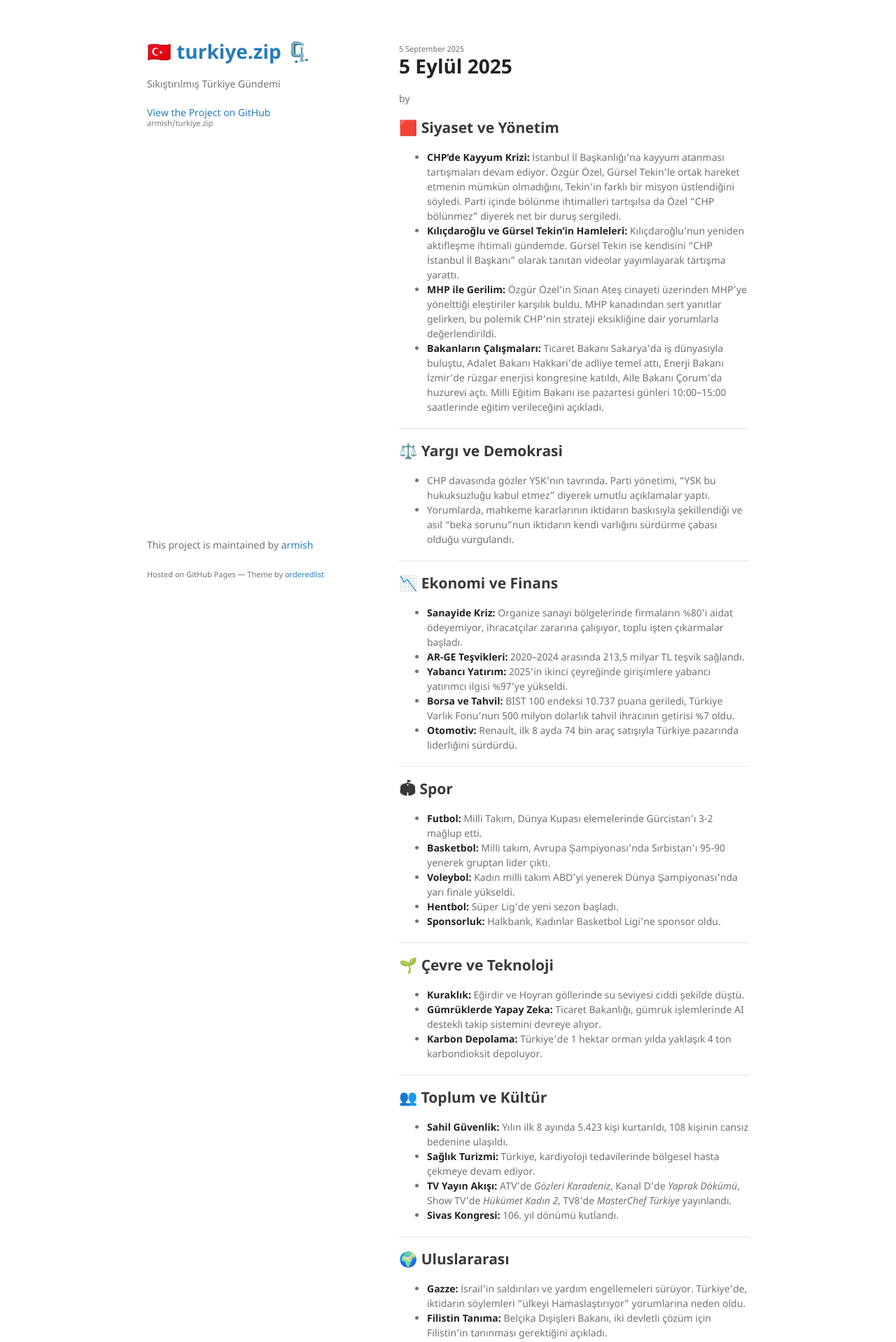
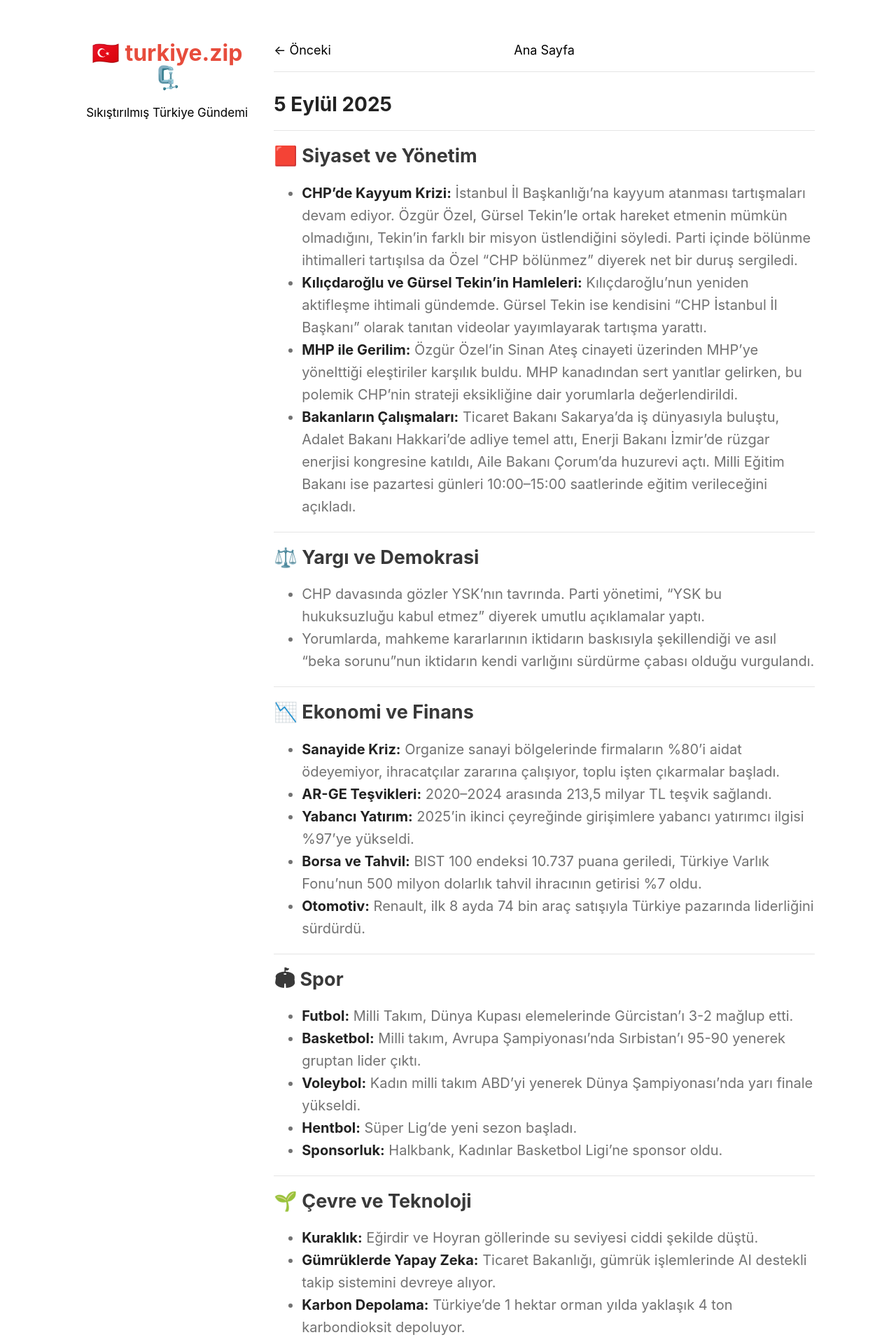
Before and after one commit to armish/turkiye.zip, a Jekyll site: the page built from _posts/2025-09-05-turkiye-gundemi.md, in a window 1280 px wide. Shown: the top 1918 px of the page at 70% size. Built offline with Jekyll 4.4.1, drawn with Linux system fonts in a browser that asks for light colours.

Commit message:
Make the site more readable and easier to navitage

```diff
--- a/_layouts/default.html
+++ b/_layouts/default.html
@@ -22,22 +22,6 @@
         {% endif %}
 
         <p>{{ site.description | default: site.github.project_tagline }}</p>
-
-        {% if site.github.is_project_page %}
-        <p class="view"><a href="{{ site.github.repository_url }}">View the Project on GitHub <small>{{ site.github.repository_nwo }}</small></a></p>
-        {% endif %}
-
-        {% if site.github.is_user_page %}
-        <p class="view"><a href="{{ site.github.owner_url }}">View My GitHub Profile</a></p>
-        {% endif %}
-
-        {% if site.show_downloads %}
-        <ul class="downloads">
-          <li><a href="{{ site.github.zip_url }}">Download <strong>ZIP File</strong></a></li>
-          <li><a href="{{ site.github.tar_url }}">Download <strong>TAR Ball</strong></a></li>
-          <li><a href="{{ site.github.repository_url }}">View On <strong>GitHub</strong></a></li>
-        </ul>
-        {% endif %}
       </header>
       <section>
 
@@ -45,10 +29,6 @@
 
       </section>
       <footer>
-        {% if site.github.is_project_page %}
-        <p>This project is maintained by <a href="{{ site.github.owner_url }}">{{ site.github.owner_name }}</a></p>
-        {% endif %}
-        <p><small>Hosted on GitHub Pages &mdash; Theme by <a href="https://github.com/orderedlist">orderedlist</a></small></p>
       </footer>
     </div>
     <script src="{{ "/assets/js/scale.fix.js" | relative_url }}"></script>
--- a/_layouts/post.html
+++ b/_layouts/post.html
@@ -2,13 +2,30 @@
 layout: default
 ---
 
-<small>{{ page.date | date: "%-d %B %Y" }}</small>
+<div class="post-navigation">
+  <div class="nav-previous">
+    {% if page.previous %}
+      <a href="{{ page.previous.url }}" title="{{ page.previous.title }}">← Önceki</a>
+    {% endif %}
+  </div>
+  <div class="nav-home">
+    <a href="/" class="back-home">Ana Sayfa</a>
+  </div>
+  <div class="nav-next">
+    {% if page.next %}
+      <a href="{{ page.next.url }}" title="{{ page.next.title }}">Sonraki →</a>
+    {% endif %}
+  </div>
+</div>
+
 <h1>{{ page.title }}</h1>
 
-<p class="view">by {{ page.author | default: site.author }}</p>
+<hr>
 
 {{content}}
 
-{% if page.tags %}
-  <small>tags: <em>{{ page.tags | join: "</em> - <em>" }}</em></small>
-{% endif %}
+<div class="post-footer">
+  <button onclick="window.scrollTo({top: 0, behavior: 'smooth'})" class="scroll-to-top">
+    ↑ Yukarı
+  </button>
+</div>
--- a/assets/css/style.scss
+++ b/assets/css/style.scss
@@ -2,3 +2,215 @@
 ---
 
 @import "jekyll-theme-minimal";
+
+/* Custom CSS starts here */
+
+/* Responsive wrapper - scales with screen size */
+.wrapper {
+  width: 90%;
+  max-width: 1200px;
+  margin: 0 auto;
+}
+
+/* Increase base font size */
+body {
+  font-family: -apple-system, BlinkMacSystemFont, "Segoe UI", Roboto, Helvetica, Arial, sans-serif;
+  font-size: 18px; /* Increased from 16px to 18px (+2 more) */
+  line-height: 1.6;
+}
+
+/* Adjust layout proportions - narrower header, wider section */
+header {
+  width: 245px; /* Custom width for better balance */
+  float: left;
+  position: fixed;
+  -webkit-font-smoothing: subpixel-antialiased;
+  text-align: center; /* Center header content */
+
+  h1 {
+    font-size: 32px;
+  }
+
+  p {
+    font-size: 17px;
+    color: black;
+  }
+}
+
+section {
+  width: calc(100% - 275px); /* Adjusted for 245px header + 30px gap */
+  float: right;
+  padding-bottom: 50px;
+
+  h1, h2, h3 {
+    line-height: 1.2;
+  }
+
+  p, ul, ol, table, pre, dl {
+    font-size: 18px; /* Matching body font size */
+  }
+}
+
+/* Custom link colors */
+a {
+  color: #e74c3c;
+
+  &:hover {
+    color: #c0392b;
+  }
+}
+
+/* Custom post styling */
+.post-meta {
+  color: #666;
+  font-size: 14px;
+  margin-bottom: 20px;
+}
+
+/* Post list styling */
+ul li {
+  font-size: 20px;
+}
+
+/* Post navigation elements */
+.post-navigation {
+  display: flex;
+  justify-content: space-between;
+  align-items: center;
+  margin-bottom: 30px;
+  padding-bottom: 15px;
+  border-bottom: 1px solid #e5e5e5;
+
+  .nav-previous, .nav-home, .nav-next {
+    flex: 1;
+  }
+
+  .nav-previous {
+    text-align: left;
+  }
+
+  .nav-home {
+    text-align: center;
+  }
+
+  .nav-next {
+    text-align: right;
+  }
+
+  a {
+    font-size: 18px;
+    color: black;
+    text-decoration: none;
+
+    &:hover {
+      text-decoration: underline;
+    }
+  }
+}
+
+.back-home {
+  font-size: 18px;
+  color: black;
+  text-decoration: none;
+
+  &:hover {
+    text-decoration: underline;
+  }
+}
+
+.post-footer {
+  margin-top: 50px;
+  padding-top: 20px;
+  border-top: 1px solid #e5e5e5;
+  text-align: center;
+}
+
+.scroll-to-top {
+  background-color: #267CB9;
+  color: white;
+  border: none;
+  padding: 10px 20px;
+  border-radius: 5px;
+  font-size: 14px;
+  cursor: pointer;
+  transition: background-color 0.3s ease;
+
+  &:hover {
+    background-color: #1e5a8a;
+  }
+
+  &:active {
+    transform: translateY(1px);
+  }
+}
+
+/* Responsive breakpoints */
+@media print, screen and (max-width: 960px) {
+  .wrapper {
+    width: auto;
+    margin: 0;
+  }
+
+  header, section, footer {
+    float: none;
+    position: static;
+    width: auto;
+  }
+
+  header {
+    padding-right: 320px;
+  }
+
+  section {
+    border: 1px solid #e5e5e5;
+    border-width: 1px 0;
+    padding: 20px 0;
+    margin: 0 0 20px;
+  }
+
+  header a small {
+    display: inline;
+  }
+
+  header ul {
+    position: absolute;
+    right: 50px;
+    top: 52px;
+  }
+}
+
+@media print, screen and (max-width: 720px) {
+  body {
+    word-wrap: break-word;
+    font-size: 17px; /* Slightly smaller on mobile, was 15px now 17px (+2) */
+  }
+
+  header {
+    padding: 0;
+  }
+
+  header ul, header p.view {
+    position: static;
+  }
+
+  pre, code {
+    word-wrap: normal;
+  }
+}
+
+@media print, screen and (max-width: 480px) {
+  body {
+    padding: 15px;
+    font-size: 16px; /* Was 14px, now 16px (+2) for very small screens */
+  }
+
+  header ul {
+    width: 99%;
+  }
+
+  header li, header ul li + li + li {
+    width: 33%;
+  }
+}
+
+/* Add more custom styles below */
```
